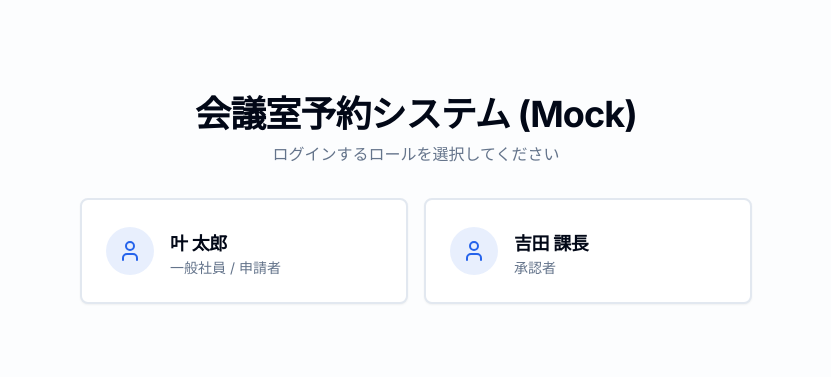
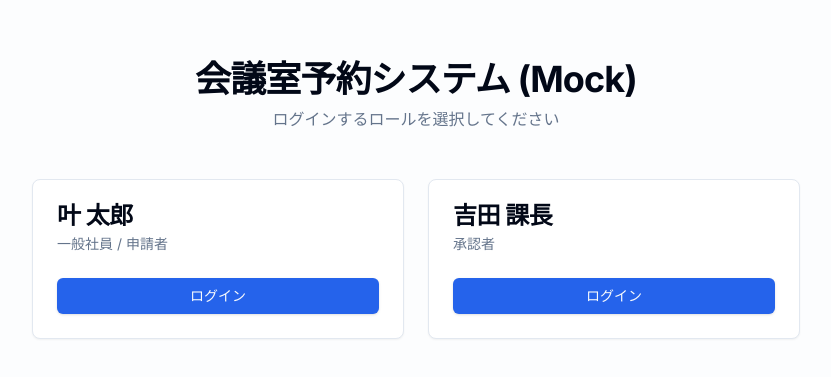
Before and after one commit to ipayminami-stack/meeting-room-mock, a Next.js app: page / in a window 1280 px wide. Shown: the part 201-578 px from the top of the page, without its empty margins (224-1055 px from the left). Built offline with nearby package versions, Linux system fonts and the light colour scheme.

Commit message:
feat: Restore original login screen design with button-style cards

```diff
--- a/src/app/page.tsx
+++ b/src/app/page.tsx
@@ -1,8 +1,8 @@
 "use client";
 
 import Link from "next/link";
+import { Button } from "@/components/ui/button";
 import { Card, CardHeader, CardTitle, CardDescription, CardContent } from "@/components/ui/card";
-import { User } from "lucide-react";
 
 export default function Home() {
   const roles = [
@@ -11,25 +11,23 @@ export default function Home() {
   ];
 
   return (
-    <main className="flex min-h-screen flex-col items-center justify-center p-4 bg-muted/20">
-      <div className="text-center mb-8">
+    <main className="flex min-h-screen flex-col items-center justify-center p-24 bg-muted/20">
+      <div className="text-center mb-12">
         <h1 className="text-4xl font-bold tracking-tight mb-2">会議室予約システム (Mock)</h1>
         <p className="text-muted-foreground">ログインするロールを選択してください</p>
       </div>
 
-      <div className="grid grid-cols-1 md:grid-cols-2 gap-4 w-full max-w-2xl">
+      <div className="grid grid-cols-1 md:grid-cols-2 gap-6 w-full max-w-3xl">
         {roles.map((role) => (
-          <Link key={role.id} href={`/dashboard?userId=${role.id}`} className="block group">
-            <Card className="h-full transition-colors group-hover:bg-primary/5 cursor-pointer border-2 hover:border-primary/50">
-              <CardHeader className="flex flex-row items-center gap-4">
-                <div className="p-3 bg-primary/10 rounded-full group-hover:bg-primary/20 transition-colors">
-                  <User className="w-6 h-6 text-primary" />
-                </div>
-                <div>
-                  <CardTitle className="text-lg">{role.name}</CardTitle>
-                  <CardDescription>{role.desc}</CardDescription>
-                </div>
+          <Link key={role.id} href={`/dashboard?userId=${role.id}`}>
+            <Card className="hover:shadow-lg transition-shadow cursor-pointer">
+              <CardHeader>
+                <CardTitle>{role.name}</CardTitle>
+                <CardDescription>{role.desc}</CardDescription>
               </CardHeader>
+              <CardContent>
+                <Button className="w-full">ログイン</Button>
+              </CardContent>
             </Card>
           </Link>
         ))}
```
